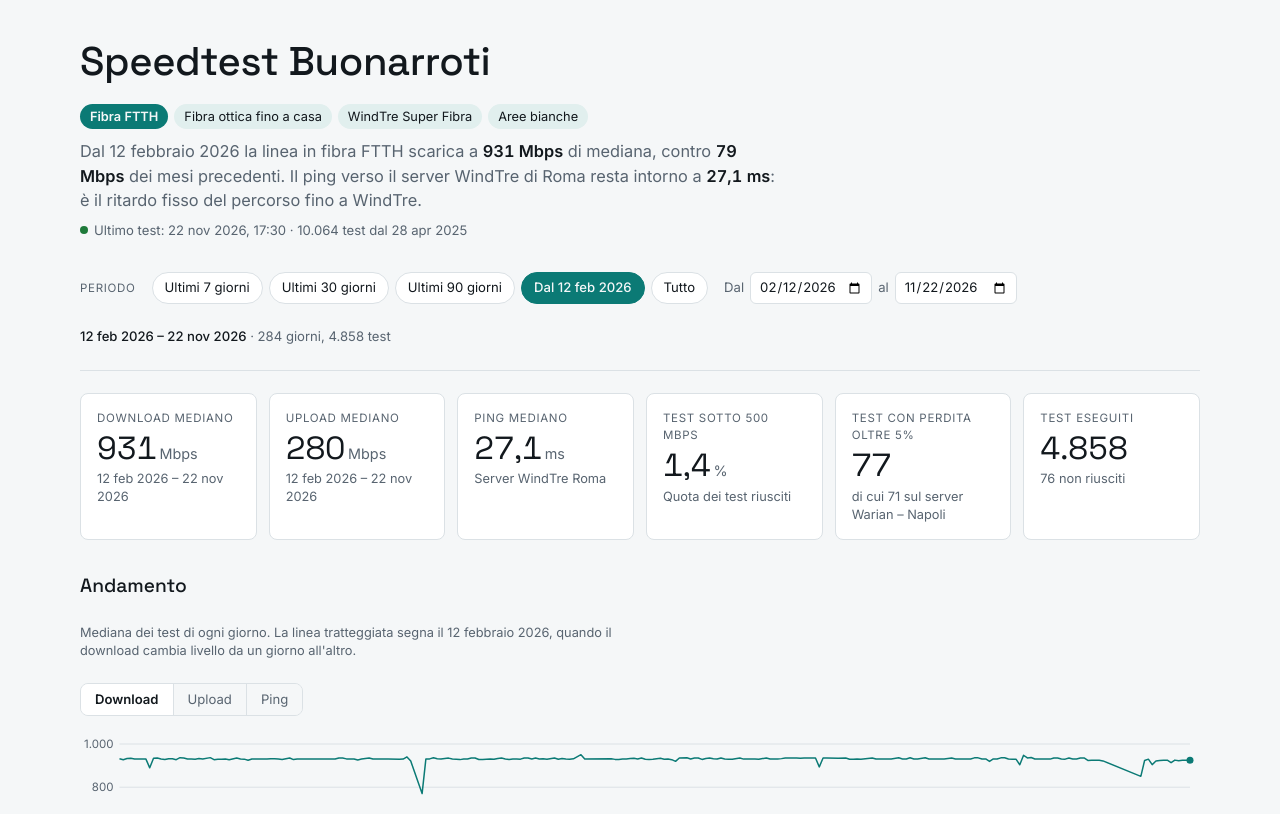
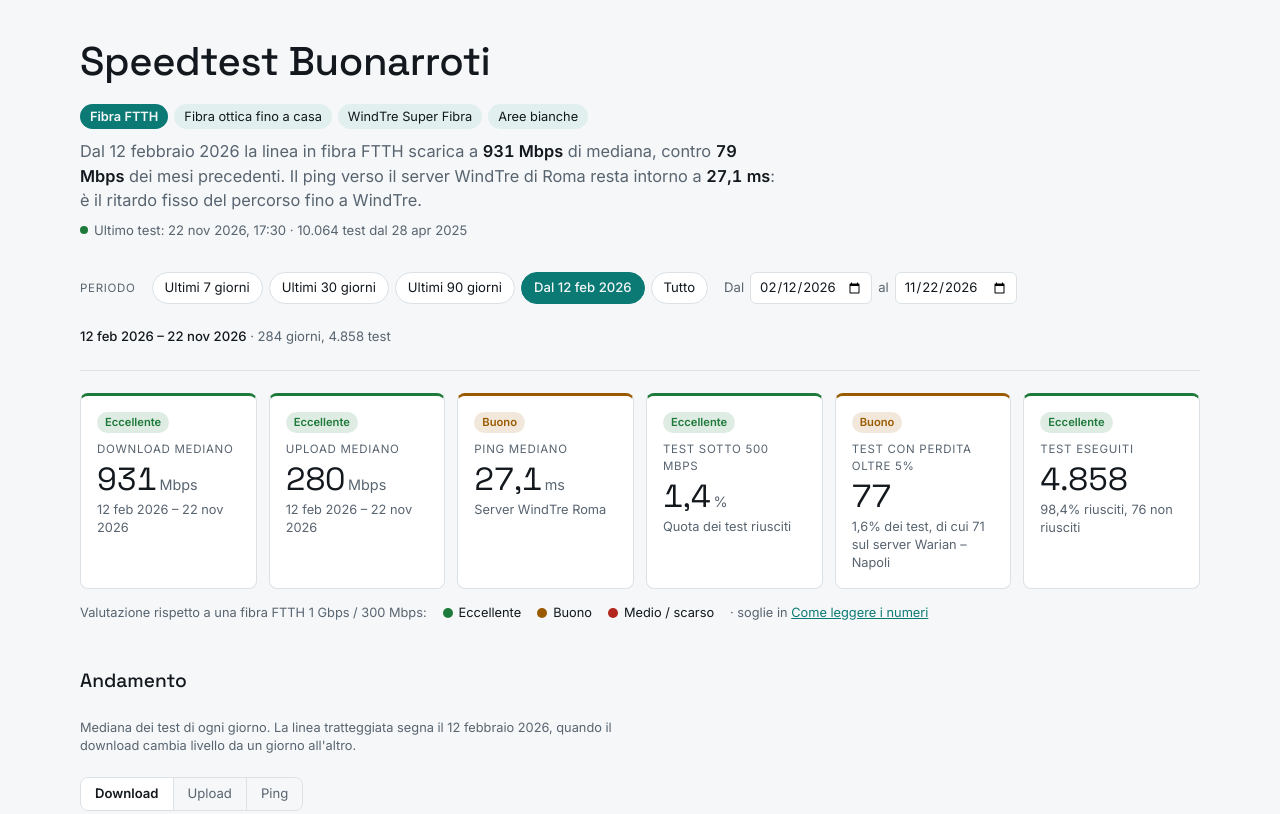
Before and after one commit to pigreco/speedtest-parabola, a plain HTML site: page dashboard/index.html in a window 1280 px wide. Shown: the top 814 px of the page. Drawn offline with nearby package versions, Linux system fonts and the light colour scheme.

Commit message:
Valuta ogni riquadro della dashboard rispetto alla fibra FTTH
Ogni riquadro riceve un giudizio (Eccellente, Buono, Medio / scarso)
con colore e bordo, rispetto a un profilo FTTH 1 Gbps / 300 Mbps.
Legenda sotto i riquadri e tabella delle soglie in Come leggere i
numeri, generata dalle stesse soglie usate per il giudizio.

Co-Authored-By: Claude Opus 5.5 <noreply@anthropic.com>
Claude-Session: https://claude.ai/code/session_01VXGib32Tc5qYXqw9uM3NJX

```diff
--- a/dashboard/index.html
+++ b/dashboard/index.html
@@ -12,7 +12,7 @@
 /* Layout: colonna unica, filtro del periodo in alto, riepilogo, grafici, tabella mensile in fondo */
 :root {
   --bg: #f5f7f8; --panel: #ffffff; --fg: #12181d; --muted: #586470; --line: #dbe1e5;
-  --accent: #0b7a75; --accent-soft: #e1efee; --muted-bar: #c3ccd2; --bad: #b3261e; --ok: #1e7a3a;
+  --accent: #0b7a75; --accent-soft: #e1efee; --muted-bar: #c3ccd2; --bad: #b3261e; --ok: #1e7a3a; --warn: #9a5b00;
   --tip-bg: #ffffff; --shadow: 0 6px 20px rgba(18, 24, 29, .12);
   --font-display: "Space Grotesk", "Segoe UI", system-ui, sans-serif;
   --font-body: "Inter", "Segoe UI", system-ui, -apple-system, sans-serif;
@@ -22,7 +22,7 @@
 @media (prefers-color-scheme: dark) {
   :root {
     --bg: #0e1215; --panel: #161b20; --fg: #e6ebee; --muted: #97a3ad; --line: #283038;
-    --accent: #3cc2b9; --accent-soft: #15302f; --muted-bar: #46525c; --bad: #ff7b6e; --ok: #5fd08a;
+    --accent: #3cc2b9; --accent-soft: #15302f; --muted-bar: #46525c; --bad: #ff7b6e; --ok: #5fd08a; --warn: #f2b155;
     --tip-bg: #1d2329; --shadow: 0 6px 20px rgba(0, 0, 0, .5);
     color-scheme: dark;
   }
@@ -61,6 +61,18 @@ h2 { font-family: var(--font-display); font-weight: 500; font-size: 1.2rem; marg
 
 .tiles { display: grid; grid-template-columns: repeat(auto-fit, minmax(170px, 1fr)); gap: 12px; }
 .tile { background: var(--panel); border: 1px solid var(--line); border-radius: var(--radius); padding: 16px; display: flex; flex-direction: column; gap: 4px; min-width: 0; }
+.tile-head { display: flex; flex-direction: column-reverse; align-items: flex-start; gap: 8px; }
+.tile[data-rating] { border-top: 3px solid var(--rate); }
+.tile[data-rating="ex"], .legend .ex { --rate: var(--ok); }
+.tile[data-rating="good"], .legend .good { --rate: var(--warn); }
+.tile[data-rating="low"], .legend .low { --rate: var(--bad); }
+.badge { flex: none; font-size: .7rem; font-weight: 600; padding: 2px 8px; border-radius: 999px; color: var(--rate); background: color-mix(in srgb, var(--rate) 14%, transparent); white-space: nowrap; }
+.badge:empty { display: none; }
+.legend { display: flex; flex-wrap: wrap; align-items: center; gap: 8px 16px; font-size: .8rem; color: var(--muted); margin-top: -18px; }
+.legend .sw { display: inline-flex; align-items: center; gap: 6px; color: var(--fg); }
+.legend .sw::before { content: ""; width: 10px; height: 10px; border-radius: 50%; background: var(--rate); }
+.thresholds { border-collapse: collapse; font-size: .82rem; margin-top: 4px; }
+.thresholds th, .thresholds td { text-align: left; padding: 5px 10px; white-space: normal; }
 .label { font-size: .72rem; color: var(--muted); text-transform: uppercase; letter-spacing: .06em; }
 .big { font-family: var(--font-display); font-size: 2rem; line-height: 1.1; font-variant-numeric: tabular-nums; }
 .unit { font-family: var(--font-body); font-size: .9rem; color: var(--muted); margin-left: .2em; }
@@ -125,13 +137,21 @@ footer a { color: var(--accent); }
   </section>
 
   <section class="tiles" aria-label="Riepilogo del periodo">
-    <div class="tile"><span class="label">Download mediano</span><span class="big"><span data-k="download">—</span><span class="unit">Mbps</span></span><span class="note" data-period-note>—</span></div>
-    <div class="tile"><span class="label">Upload mediano</span><span class="big"><span data-k="upload">—</span><span class="unit">Mbps</span></span><span class="note" data-period-note>—</span></div>
-    <div class="tile"><span class="label">Ping mediano</span><span class="big"><span data-k="ping_roma">—</span><span class="unit">ms</span></span><span class="note">Server WindTre Roma</span></div>
-    <div class="tile"><span class="label">Test sotto 500 Mbps</span><span class="big"><span data-k="quota_lenti">—</span><span class="unit">%</span></span><span class="note">Quota dei test riusciti</span></div>
-    <div class="tile"><span class="label">Test con perdita oltre 5%</span><span class="big"><span data-k="perdite">—</span></span><span class="note">di cui <span data-k="perdite_warian">—</span> sul server Warian – Napoli</span></div>
-    <div class="tile"><span class="label">Test eseguiti</span><span class="big"><span data-k="test">—</span></span><span class="note"><span data-k="falliti">—</span> non riusciti</span></div>
+    <div class="tile" data-rate="download"><div class="tile-head"><span class="label">Download mediano</span><span class="badge"></span></div><span class="big"><span data-k="download">—</span><span class="unit">Mbps</span></span><span class="note" data-period-note>—</span></div>
+    <div class="tile" data-rate="upload"><div class="tile-head"><span class="label">Upload mediano</span><span class="badge"></span></div><span class="big"><span data-k="upload">—</span><span class="unit">Mbps</span></span><span class="note" data-period-note>—</span></div>
+    <div class="tile" data-rate="ping_roma"><div class="tile-head"><span class="label">Ping mediano</span><span class="badge"></span></div><span class="big"><span data-k="ping_roma">—</span><span class="unit">ms</span></span><span class="note">Server WindTre Roma</span></div>
+    <div class="tile" data-rate="quota_lenti"><div class="tile-head"><span class="label">Test sotto 500 Mbps</span><span class="badge"></span></div><span class="big"><span data-k="quota_lenti">—</span><span class="unit">%</span></span><span class="note">Quota dei test riusciti</span></div>
+    <div class="tile" data-rate="perdite_pct"><div class="tile-head"><span class="label">Test con perdita oltre 5%</span><span class="badge"></span></div><span class="big"><span data-k="perdite">—</span></span><span class="note"><span data-k="perdite_pct">—</span>% dei test, di cui <span data-k="perdite_warian">—</span> sul server Warian – Napoli</span></div>
+    <div class="tile" data-rate="riusciti_pct"><div class="tile-head"><span class="label">Test eseguiti</span><span class="badge"></span></div><span class="big"><span data-k="test">—</span></span><span class="note"><span data-k="riusciti_pct">—</span>% riusciti, <span data-k="falliti">—</span> non riusciti</span></div>
   </section>
+
+  <p class="legend" aria-label="Legenda della valutazione">
+    <span>Valutazione rispetto a una fibra FTTH 1 Gbps / 300 Mbps:</span>
+    <span class="sw ex">Eccellente</span>
+    <span class="sw good">Buono</span>
+    <span class="sw low">Medio / scarso</span>
+    <span>· soglie in <a href="#soglie" id="link-soglie" style="color:var(--accent)">Come leggere i numeri</a></span>
+  </p>
 
   <section class="sec" id="andamento">
     <h2>Andamento</h2>
@@ -175,6 +195,8 @@ footer a { color: var(--accent); }
     <summary>Come leggere i numeri</summary>
     <dl>
       <dt>La linea</dt><dd>Fibra ottica FTTH, cioè fino a casa, con l'offerta WindTre Super Fibra in area bianca.</dd>
+      <dt id="soglie">Valutazione dei riquadri</dt><dd>Ogni riquadro è confrontato con quello che ci si aspetta da una fibra FTTH da 1 Gbps in download e 300 Mbps in upload. Il download reale non supera circa 940 Mbps, il limite pratico di una porta di rete Gigabit.
+        <div class="tablewrap"><table class="thresholds"><thead><tr><th>Riquadro</th><th>Eccellente</th><th>Buono</th><th>Medio / scarso</th></tr></thead><tbody id="soglie-body"></tbody></table></div></dd>
       <dt>Periodo</dt><dd>I periodi rapidi contano i giorni a ritroso dall'ultimo test registrato. Con le date Dal e al puoi scegliere un intervallo qualsiasi: riquadri, grafici e tabella si aggiornano insieme. Il periodo scelto resta nell'indirizzo della pagina, così puoi condividerlo.</dd>
       <dt>Mediana</dt><dd>Il valore centrale: metà dei test sta sopra, metà sotto. Non risente dei singoli test andati male.</dd>
       <dt>Andamento</dt><dd>Per periodi fino a 31 giorni il grafico mostra ogni singolo test; per periodi più lunghi la mediana di ogni giorno.</dd>
@@ -196,6 +218,24 @@ footer a { color: var(--accent); }
   const CUT = '2026-02-12';        // giorno del salto di velocità
   const ROMA_ID = '29317';         // server WindTre - Roma
   const DETAIL_DAYS = 31;          // fino a questo numero di giorni il grafico mostra ogni test
+
+  // Soglie di valutazione per una fibra FTTH 1 Gbps in download / 300 Mbps in upload.
+  // 'high': più alto è meglio; 'low': più basso è meglio. Cambiale qui se il profilo è diverso.
+  const RATING = {
+    download:     { dir: 'high', ex: 800, good: 500, unit: 'Mbps', name: 'Download mediano' },
+    upload:       { dir: 'high', ex: 240, good: 150, unit: 'Mbps', name: 'Upload mediano' },
+    ping_roma:    { dir: 'low',  ex: 15,  good: 30,  unit: 'ms',   name: 'Ping mediano (WindTre Roma)' },
+    quota_lenti:  { dir: 'low',  ex: 2,   good: 10,  unit: '%',    name: 'Test sotto 500 Mbps' },
+    perdite_pct:  { dir: 'low',  ex: 1,   good: 3,   unit: '%',    name: 'Test con perdita oltre 5%' },
+    riusciti_pct: { dir: 'high', ex: 98,  good: 95,  unit: '%',    name: 'Test riusciti' }
+  };
+  const RATING_LABEL = { ex: 'Eccellente', good: 'Buono', low: 'Medio / scarso' };
+  function rate(key, v) {
+    const c = RATING[key];
+    if (!c || v == null || isNaN(v)) return null;
+    if (c.dir === 'high') return v >= c.ex ? 'ex' : v >= c.good ? 'good' : 'low';
+    return v <= c.ex ? 'ex' : v <= c.good ? 'good' : 'low';
+  }
 
   const num = d3.formatLocale({ decimal: ',', thousands: '.', grouping: [3], currency: ['€', ''] });
   const tim = d3.timeFormatLocale({
@@ -315,7 +355,9 @@ footer a { color: var(--accent); }
       ping_roma: r1(d3.median(ok.filter((r) => r.server_id === ROMA_ID), (r) => n(r.idle_latency))),
       quota_lenti: ok.length ? r1(100 * ok.filter((r) => mbps(r.download) < 500).length / ok.length) : null,
       perdite: perdite.length,
-      perdite_warian: perdite.filter((r) => String(r.server_name).startsWith('WARIAN')).length
+      perdite_warian: perdite.filter((r) => String(r.server_name).startsWith('WARIAN')).length,
+      perdite_pct: rows.length ? r1(100 * perdite.length / rows.length) : null,
+      riusciti_pct: rows.length ? r1(100 * ok.length / rows.length) : null
     };
     return { serie, detail, days, mesi, server, ore, tiles };
   }
@@ -342,10 +384,15 @@ footer a { color: var(--accent); }
   // ---------- Riquadri ----------
   function fillTiles() {
     const t = view.tiles;
-    const one = new Set(['ping_roma', 'quota_lenti']);
+    const one = new Set(['ping_roma', 'quota_lenti', 'perdite_pct', 'riusciti_pct']);
     document.querySelectorAll('[data-k]').forEach((el) => {
       const v = t[el.dataset.k];
       el.textContent = v == null ? '—' : (one.has(el.dataset.k) ? F.one(v) : F.int(v));
+    });
+    document.querySelectorAll('.tile[data-rate]').forEach((tile) => {
+      const r = rate(tile.dataset.rate, t[tile.dataset.rate]);
+      if (r) tile.dataset.rating = r; else delete tile.dataset.rating;
+      tile.querySelector('.badge').textContent = r ? RATING_LABEL[r] : '';
     });
     const label = `${F.day(F.parseDay(period.from))} – ${F.day(F.parseDay(period.to))}`;
     document.querySelectorAll('[data-period-note]').forEach((el) => { el.textContent = label; });
@@ -521,6 +568,23 @@ footer a { color: var(--accent); }
   }
 
   // ---------- Avvio ----------
+  document.getElementById('link-soglie').addEventListener('click', (ev) => {
+    ev.preventDefault();
+    document.querySelector('details').open = true;
+    document.getElementById('soglie').scrollIntoView({ behavior: 'smooth', block: 'start' });
+  });
+  (function fillThresholds() {
+    const tb = document.getElementById('soglie-body');
+    const f = (v) => num.format(',~r')(v);
+    Object.values(RATING).forEach((c) => {
+      const u = c.unit === '%' ? '%' : ' ' + c.unit;
+      const cells = c.dir === 'high'
+        ? [c.name, `da ${f(c.ex)}${u}`, `da ${f(c.good)}${u} a ${f(c.ex)}${u}`, `sotto ${f(c.good)}${u}`]
+        : [c.name, `fino a ${f(c.ex)}${u}`, `da ${f(c.ex)}${u} a ${f(c.good)}${u}`, `oltre ${f(c.good)}${u}`];
+      const tr = tb.insertRow();
+      cells.forEach((x) => { tr.insertCell().textContent = x; });
+    });
+  })();
   document.querySelectorAll('.seg button').forEach((b) => b.addEventListener('click', () => {
     metric = b.dataset.metric;
     document.querySelectorAll('.seg button').forEach((o) => o.setAttribute('aria-pressed', String(o === b)));
```
